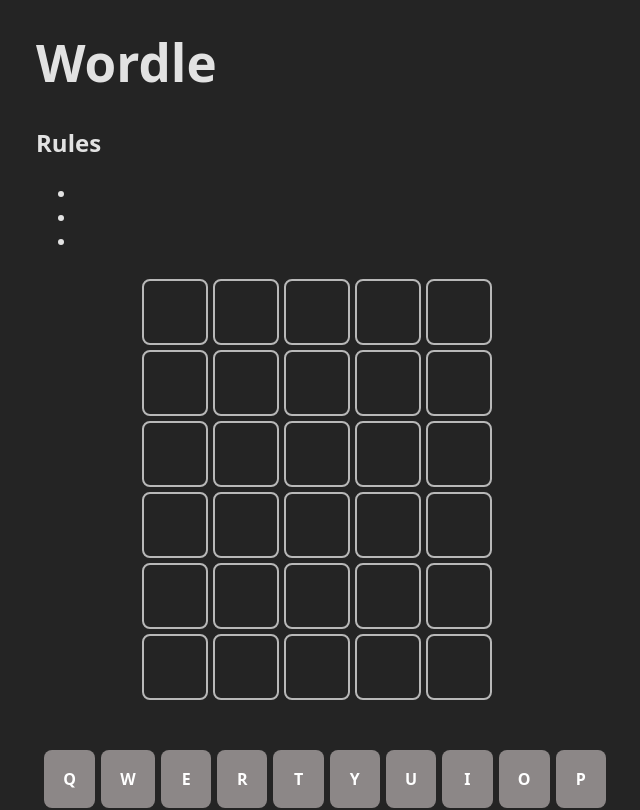
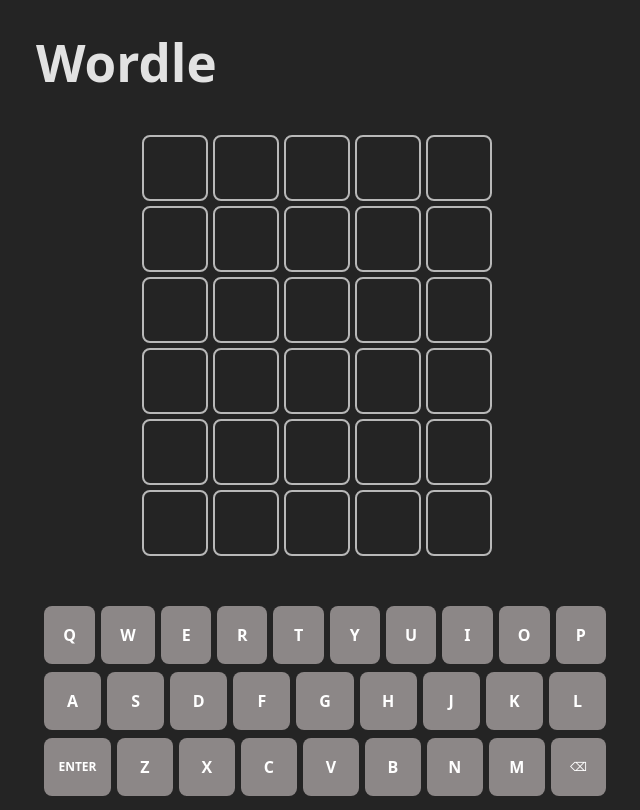
Before and after one commit to YoussraElmortai/wordle, a React app: page / in a window 1280 px wide. Shown: the top 810 px of the page, without its empty margins (323-963 px from the left). Built offline with nearby package versions, Linux system fonts and the light colour scheme; the HTML template or start-up script is replaced by a standard one.

Commit message:
Update App.jsx

```diff
--- a/src/App.jsx
+++ b/src/App.jsx
@@ -31,14 +31,6 @@
   return (
     <div className='app'>
       <h1>Wordle</h1>
-      <article>
-        <h2>Rules</h2>
-        <ul>
-          <li></li>
-          <li></li>
-          <li></li>
-        </ul>
-      </article>
       <Grid
         guesses={guesses}
         currentGuess={currentGuess}
```
